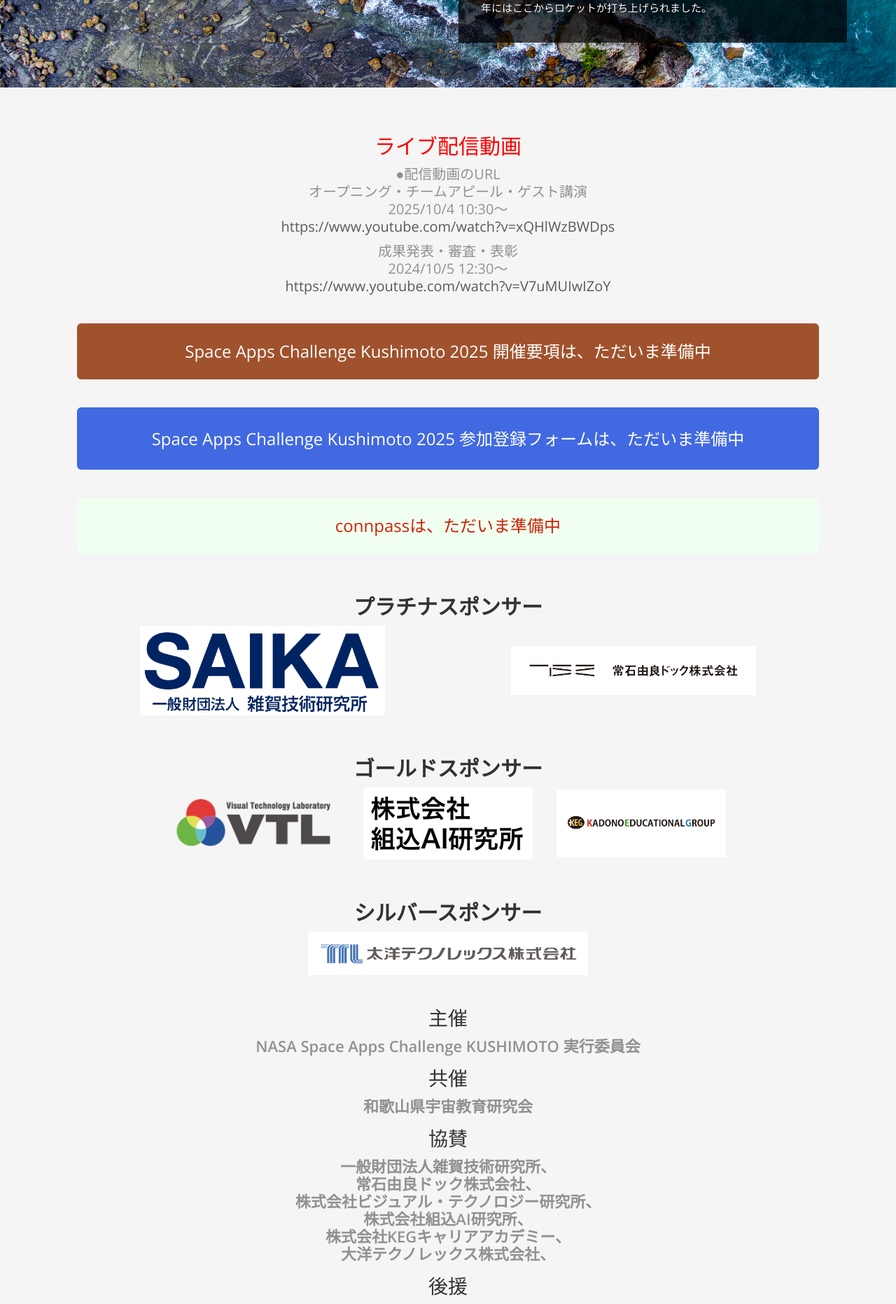
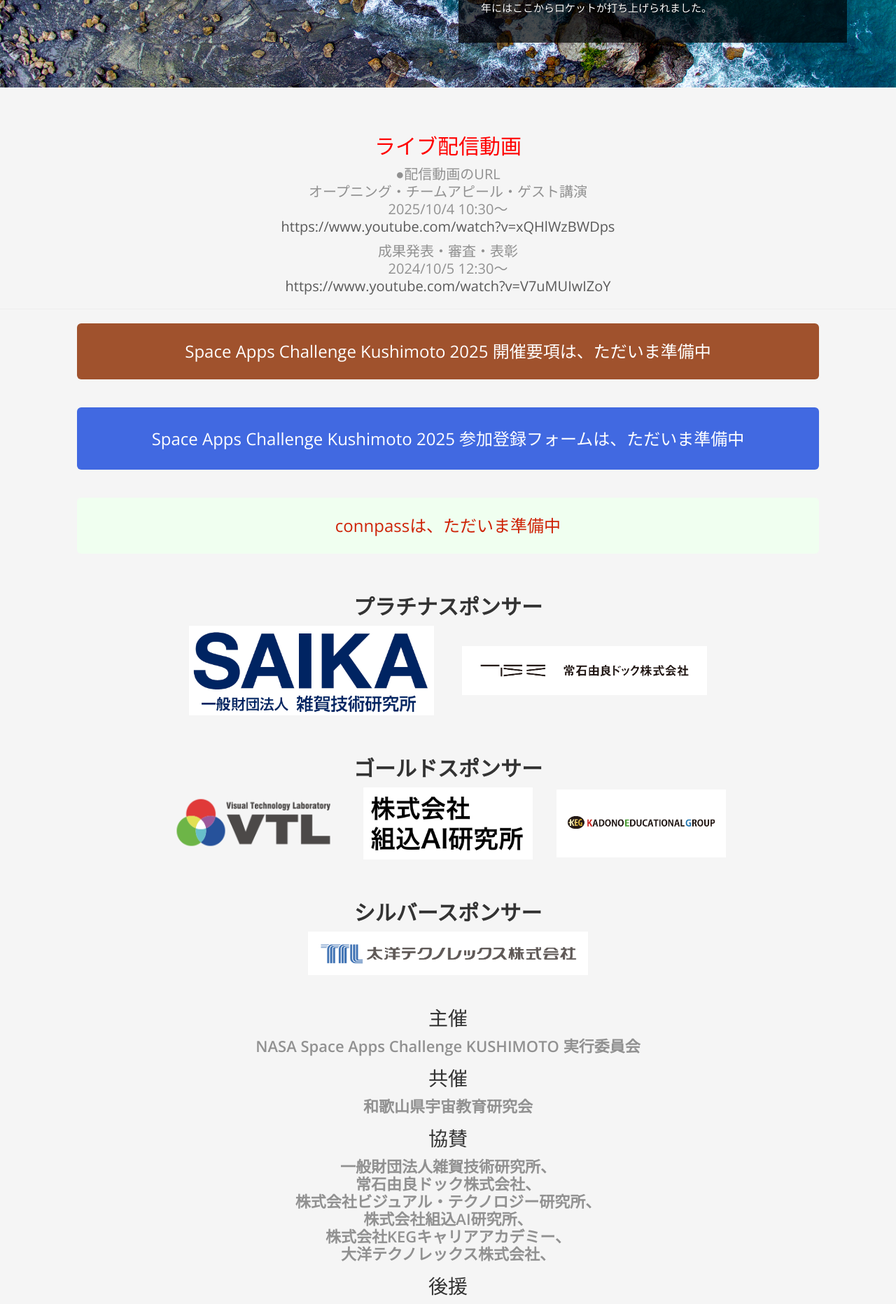
Before and after one commit to space-apps-kushimoto/space-apps-kushimoto.github.io, a Jekyll site: the page built from index.html, in a window 1280 px wide. Shown: the part 2046-3909 px from the top of the page at 70% size. Built offline with Jekyll 4.4.1, drawn with Linux system fonts in a browser that asks for light colours; nearby versions of some CDN libraries; some web fonts are replaced; a script that is not in the unit is left out.

Commit message:
Update footer.html

```diff
--- a/_includes/footer.html
+++ b/_includes/footer.html
@@ -44,9 +44,9 @@
 
   <div class="sponsors">
 <h2>プラチナスポンサー</h2>
-<div style="display:flex; justify-content:space-between; align-items:center; flex-wrap:wrap;">
-  <!-- 左側（50%幅・中央寄せ） -->
-  <div style="flex:0 0 50%; text-align:center;">
+<div style="display:flex; justify-content:center; align-items:center; flex-wrap:wrap; gap:40px;">
+  <!-- 左側 -->
+  <div>
     <a href="https://www.saika.or.jp/">
       <img
         src="{{ site.url }}/img/sponsor/logoSaika.png"
@@ -55,8 +55,8 @@
     </a>
   </div>
 
-  <!-- 右側（50%幅・中央寄せ） -->
-  <div style="flex:0 0 50%; text-align:center;">
+  <!-- 右側 -->
+  <div>
     <a href="https://www.tsuneishi.co.jp/yura/">
       <img
         src="{{ site.url }}/img/sponsor/logoTsuneishiYura.png"
@@ -65,6 +65,7 @@
     </a>
   </div>
 </div>
+
 
 
     <h2>ゴールドスポンサー</h2>
```
